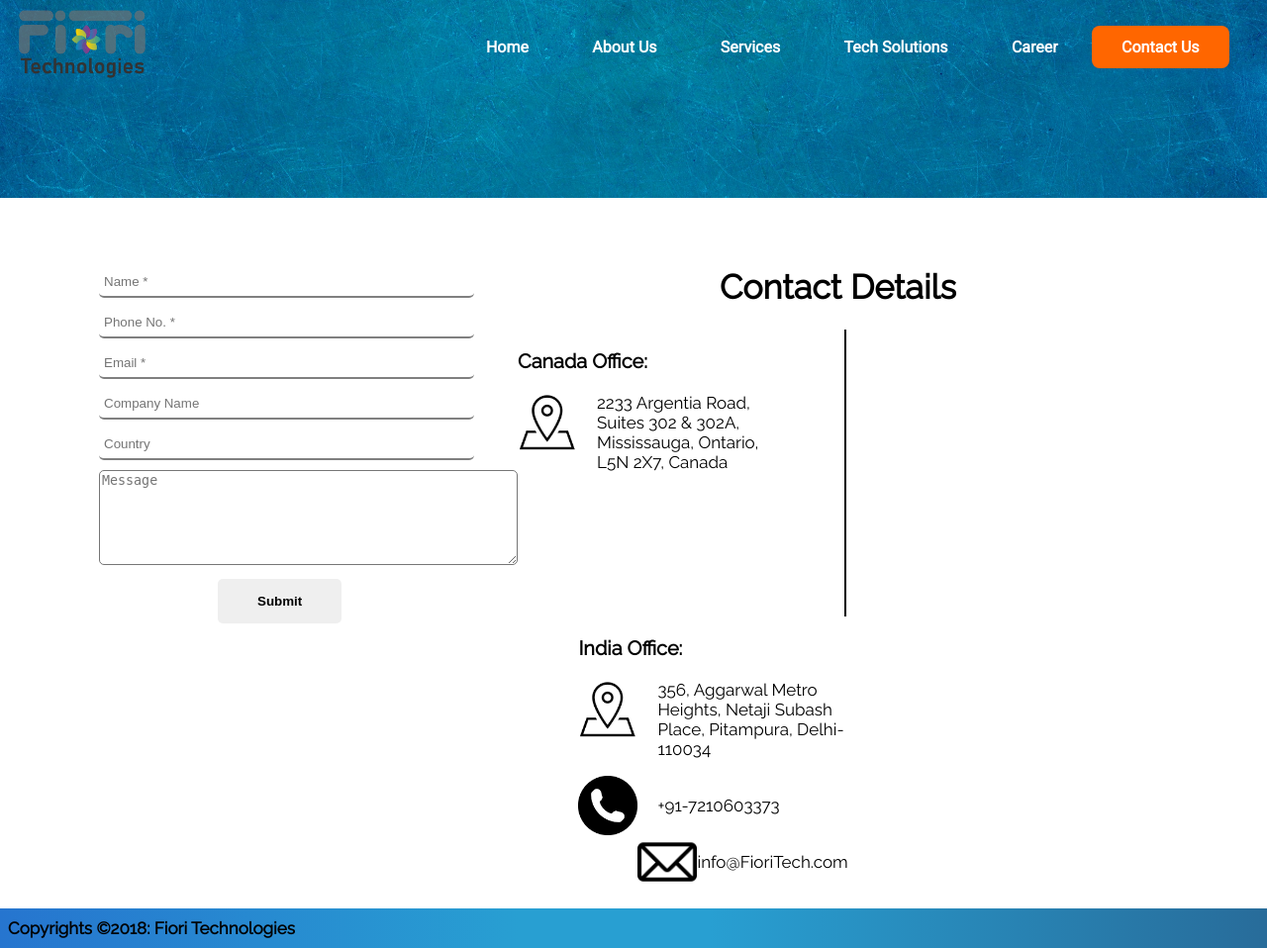
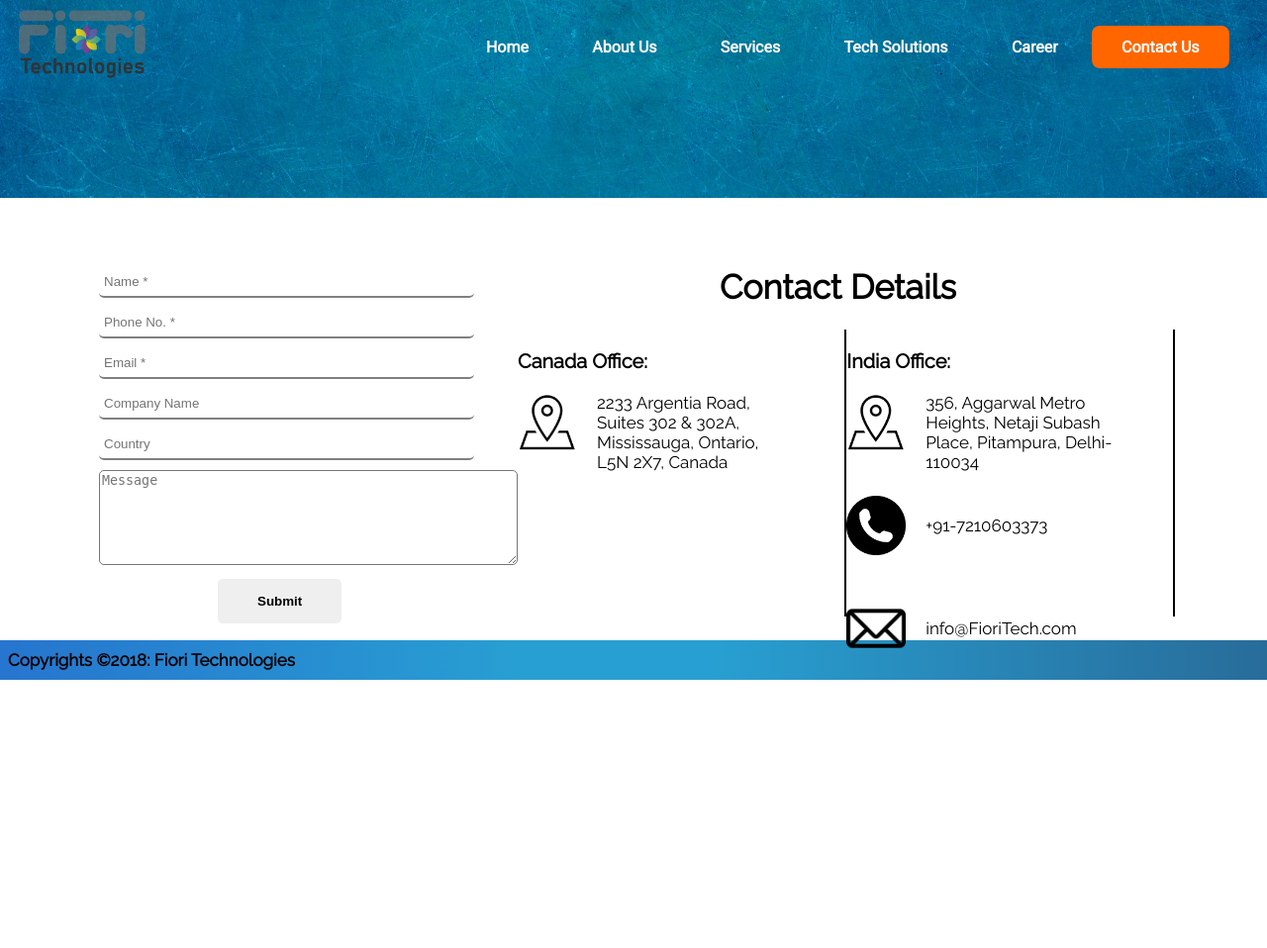
Before and after one commit to FioriTech/FioriTechWebsite, a PHP site: page /html_files/contactus.php in a window 1280 px wide. Shown: the whole page at 99% size. After the commit the page ends 687 px from the top, so only its background shows below. Run offline with PHP 8.4, Linux system fonts and the light colour scheme.

Commit message:
some changes in contact us

```diff
--- a/html_files/contactus.php
+++ b/html_files/contactus.php
@@ -29,13 +29,13 @@
         <h1>Contact Details</h1>
 		<div class="canada">
 		<h3>Canada Office:</h3>
-		 <div class="detail1">
+		 <div class="detail">
             <img src="../images/vector-free-download-png-3.png" alt="icon">
-            <p class="address1">2233 Argentia Road, Suites 302 & 302A, Mississauga, Ontario, L5N 2X7, Canada</p>
+            <p class="address">2233 Argentia Road, Suites 302 & 302A, Mississauga, Ontario, L5N 2X7, Canada</p>
         </div>
 		</div>
 
-		<div class="india">
+		<div class="canada">
 		<h3>India Office:</h3>
         <div class="detail">
             <img src="../images/vector-free-download-png-3.png" alt="icon">
```
